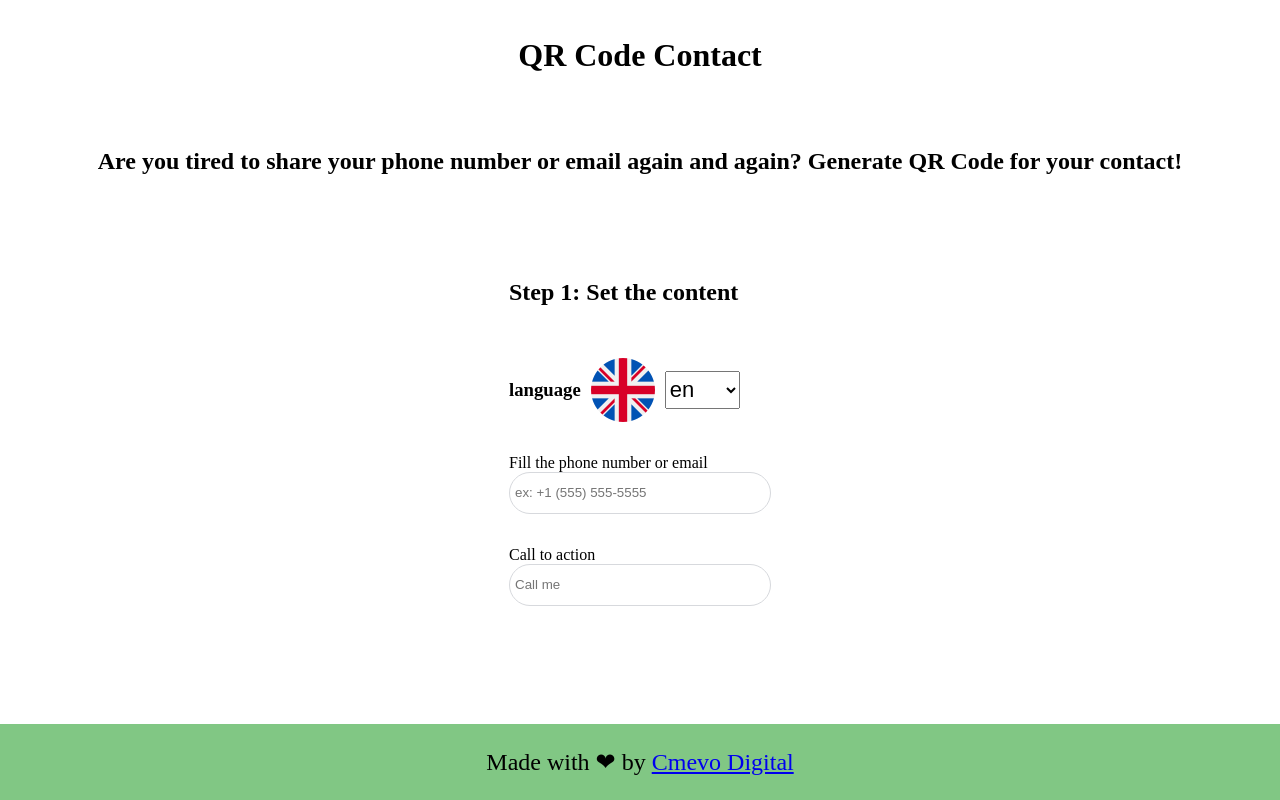
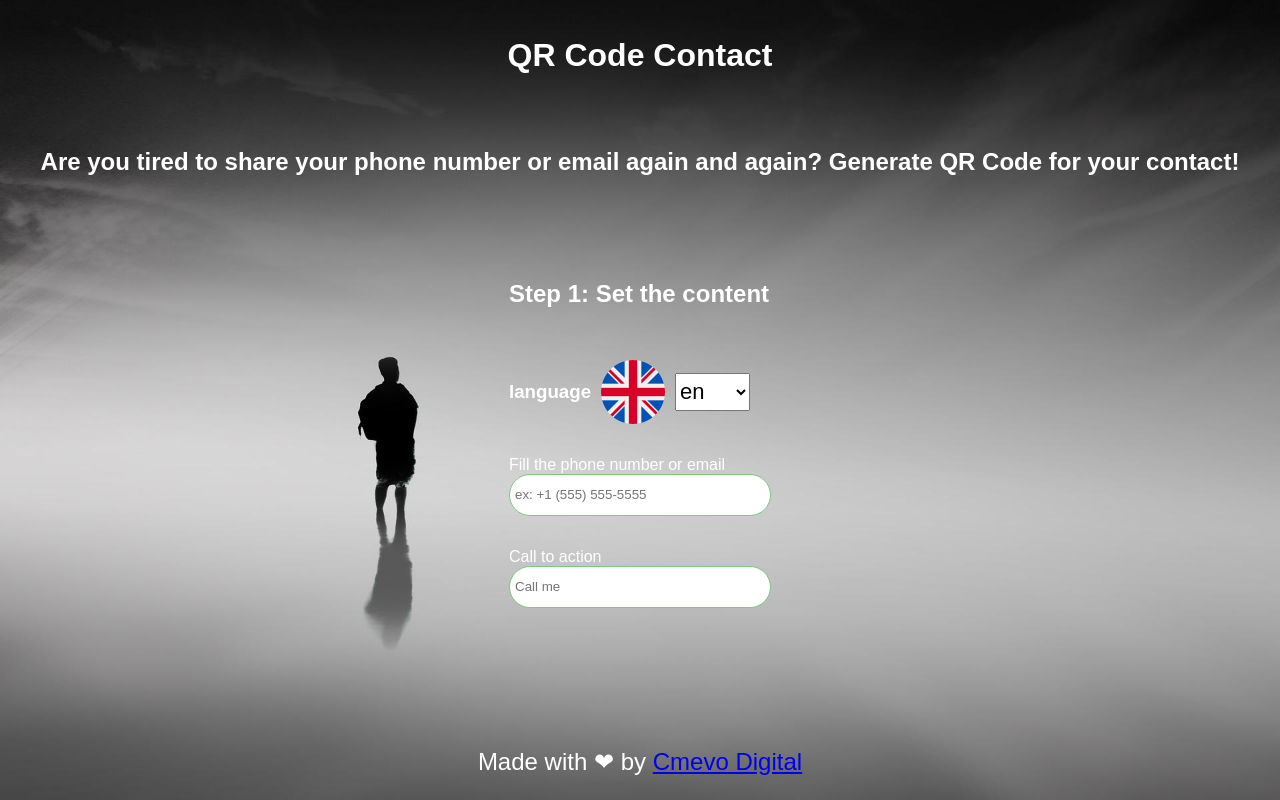
Before and after one commit to boobo94/qrcodecontact, a Vue app: page / in a window 1280 px wide. Built offline with nearby package versions, Linux system fonts and the light colour scheme.

Commit message:
Change background

```diff
--- a/src/App.vue
+++ b/src/App.vue
@@ -6,5 +6,10 @@
 body {
   padding: 0;
   margin: 0;
+  background-image: url('assets/images/background.jpg');
+  background-size: cover;
+  background-repeat: no-repeat;
+  font-family: Arial, Helvetica, sans-serif;
+  color: white;
 }
 </style>
--- a/src/components/QrGenerator.vue
+++ b/src/components/QrGenerator.vue
@@ -198,7 +198,7 @@ function download() {
   flex-direction: column;
 
   input {
-    border: 1px solid #d7d9dd;
+    border: 1px solid #81c784;;
     border-radius: 36px;
     opacity: 1;
     padding: 5px;
@@ -253,7 +253,6 @@ footer {
   position: fixed;
   bottom: 0;
   width: 100%;
-  background-color: #81c784;
 
   p {
     font-size: 1.5rem;
```
Also changed, not shown: src/assets/images/background.jpg (added), 1 other file (tests, documents, lock files or other folders).
